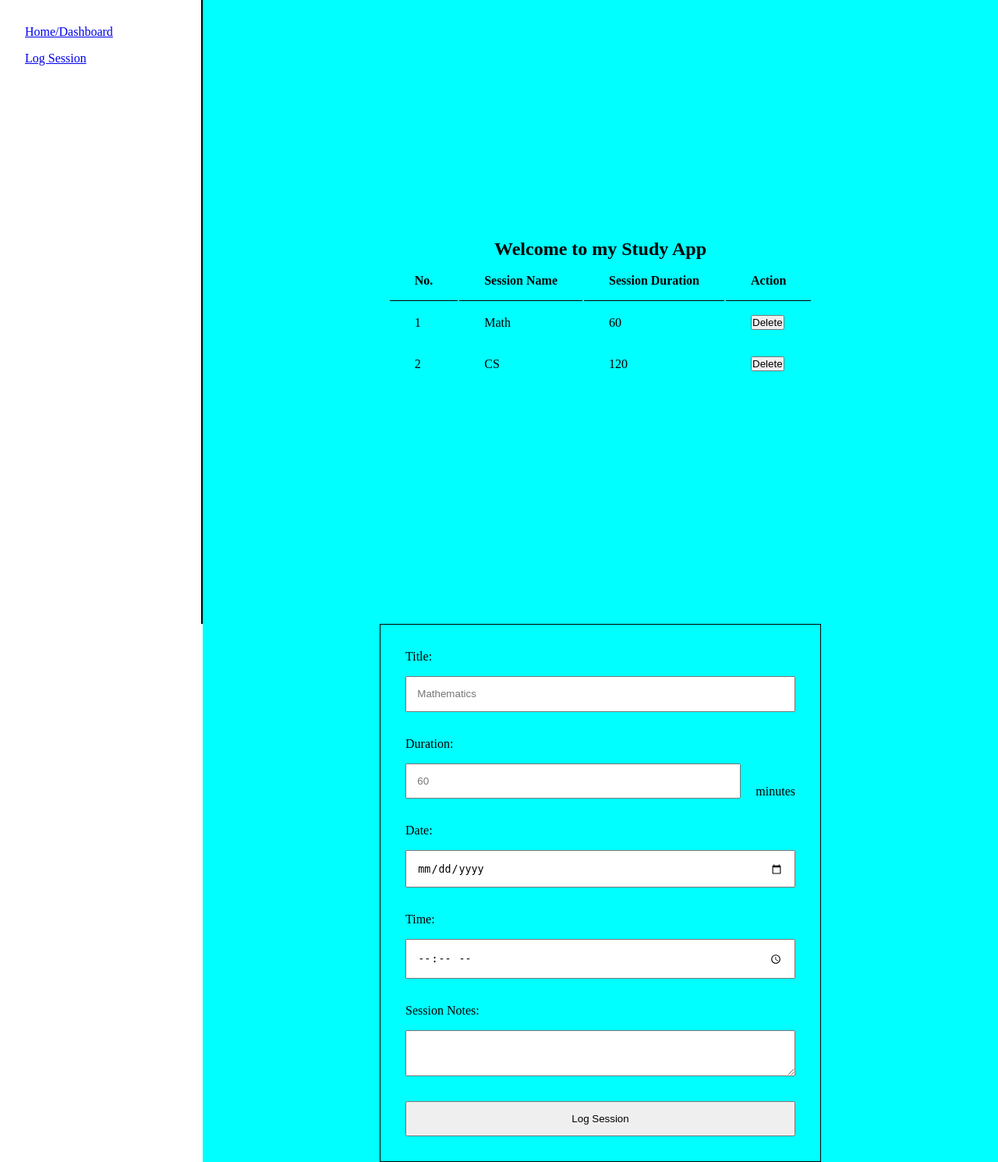
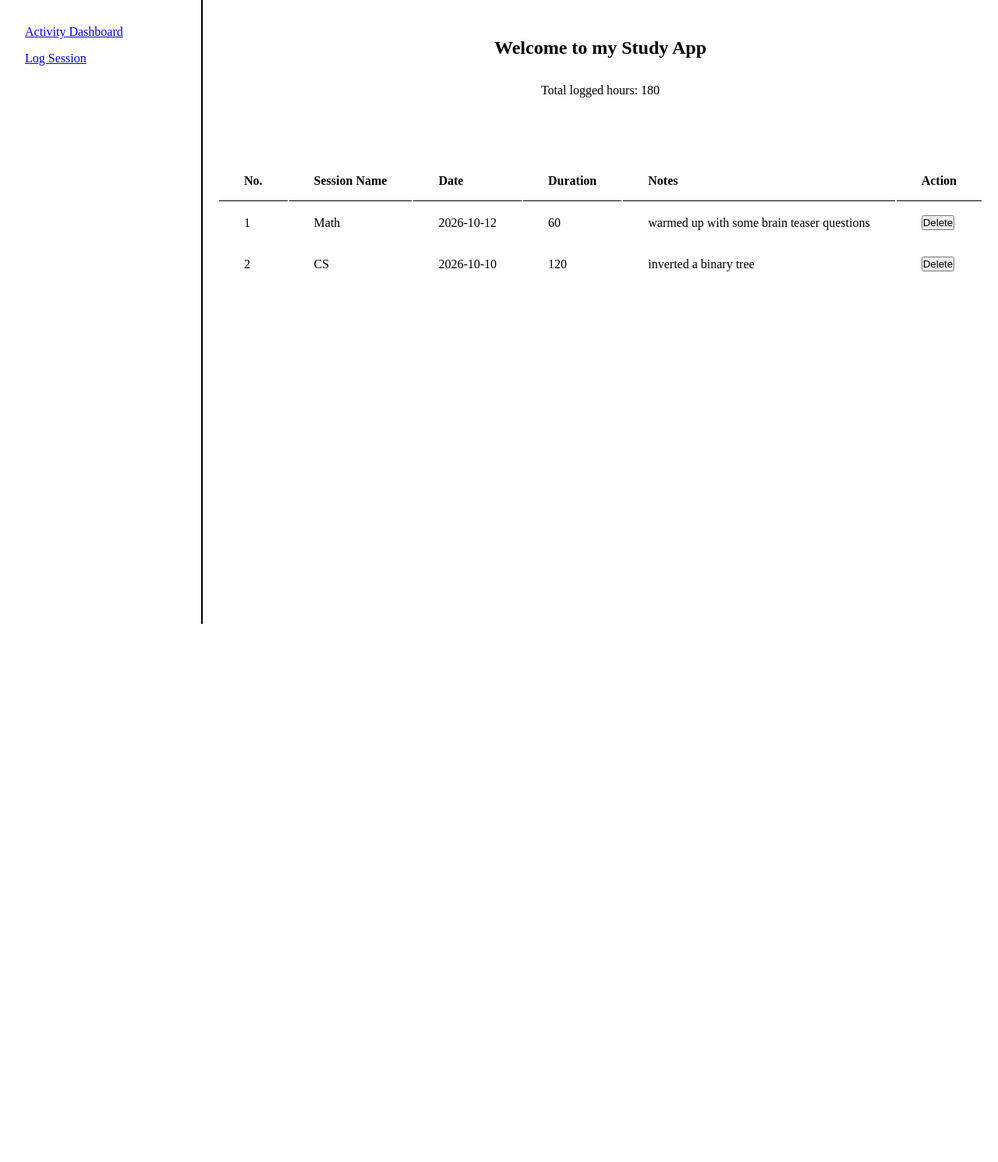
Before and after one commit to DanonymousCoder/study-app, a Flask app: page / in a window 1280 px wide. Shown: the whole page at 78% size. After the commit the page ends 800 px from the top, so only its background shows below. Run offline with Flask 3, Linux system fonts and the light colour scheme; data comes from the database, SQL or seed files in the repository; both versions use the stored data as it was after the commit.

Commit message:
feat: finished working on the frontend user experience of the app with functional navigation

```diff
--- a/app.py
+++ b/app.py
@@ -14,7 +14,12 @@ def home():
 
         rows = cursor.fetchall()
 
-        return render_template("index.html", sessions=rows)
+        cursor.execute("SELECT SUM(duration) AS total_duration FROM sessions")
+        sum_row = cursor.fetchone()
+
+        total_duration = sum_row["total_duration"] if sum_row["total_duration"] else 0
+
+        return render_template("index.html", sessions=rows, total_duration=total_duration)
 
 @app.route("/add", methods=["POST"])
 def add_session():
@@ -27,9 +32,9 @@ def add_session():
     with sqlite3.connect("focus.db") as connection:
         cursor = connection.cursor()
 
-        add_query = "INSERT INTO sessions (title, duration) VALUES (?, ?)"
+        add_query = "INSERT INTO sessions (title, s_date, duration, notes) VALUES (?, ?, ?, ?)"
 
-        cursor.execute(add_query, (session_title, session_duration))
+        cursor.execute(add_query, (session_title, session_date, session_duration, session_notes))
         connection.commit()
 
     return redirect(url_for('home'))
--- a/static/styles.css
+++ b/static/styles.css
@@ -31,15 +31,19 @@ main {
     flex-direction: column;
     align-items: center;
     justify-content: center;
-    background-color: aqua;
 }
 
 .home-page {
     height: 100vh;
     display: flex;
     flex-direction: column;
-    justify-content: center;
     align-items: center;
+    padding: 3em 0;
+    gap: 2em;
+}
+
+.home-page table {
+    margin-top: 3em;
 }
 
 th {
@@ -50,6 +54,12 @@ th {
 
 td {
     padding: 1em 2em;
+}
+
+.log-section {
+    display: none;
+    flex-direction: column;
+    gap: 2em;
 }
 
 .log-session {
--- a/templates/index.html
+++ b/templates/index.html
@@ -10,19 +10,25 @@
 <body>
     <aside>
         <ul>
-            <li><a href="#home">Home/Dashboard</a></li>
-            <li><a href="#log-session">Log Session</a></li>
+            <li><a href="#" id="home-btn">Activity Dashboard</a></li>
+            <li><a href="#" id="log-session-btn">Log Session</a></li>
         </ul>
     </aside>
     <main>
         <section class="home-page" id="home">
             <h1>Welcome to my Study App</h1>
 
+            <div class="study-analysis">
+                <p>Total logged hours: <span>{{total_duration}}</span></p>
+            </div>
+
             <table class="displayed-sessions">
                 <thead>
                     <th>No.</th>
                     <th>Session Name</th>
-                    <th>Session Duration</th>
+                    <th>Date</th>
+                    <th>Duration</th>
+                    <th>Notes</th>
                     <th>Action</th>
                 </thead>
                 <tbody>
@@ -30,7 +36,9 @@
                     <tr>
                         <td>{{ session.id }}</td>
                         <td>{{session.title}}</td>
+                        <td>{{session.s_date}}</td>
                         <td>{{session.duration}}</td>
+                        <td>{{session.notes}}</td>
                         <td>
                             <form action="/delete/{{session.id}}" method="POST">
                                 <button type="submit">Delete</button>
@@ -42,6 +50,8 @@
             </table>
         </section>
 
+        <section class="log-section" id="log-section">
+            <h1>Log a session</h1>
             <form action="/add" method="POST" class="log-session" id="log-session">
                 <div class="session-title">
                     <label for="title">Title: </label>
@@ -68,6 +78,26 @@
                 </div>
                 <button type="submit">Log Session</button>
             </form>
+        </section>
     </main>
+
+
+
+    <script>
+        const homeBtn = document.getElementById("home-btn")
+        const logSessionBtn = document.getElementById("log-session-btn")
+        const home = document.getElementById("home")
+        const logSession = document.getElementById("log-section")
+
+        homeBtn.addEventListener("click", () => {
+            logSession.style.display = "none"
+            home.style.display = "flex"
+        })
+
+        logSessionBtn.addEventListener("click", () => {
+            logSession.style.display = "flex"
+            home.style.display = "none"
+        })
+    </script>
 </body>
 </html>
```
Also changed, not shown: setup_db.py (+8 -6 lines), focus.db. Lines whose indentation alone changed are shown as unchanged.
